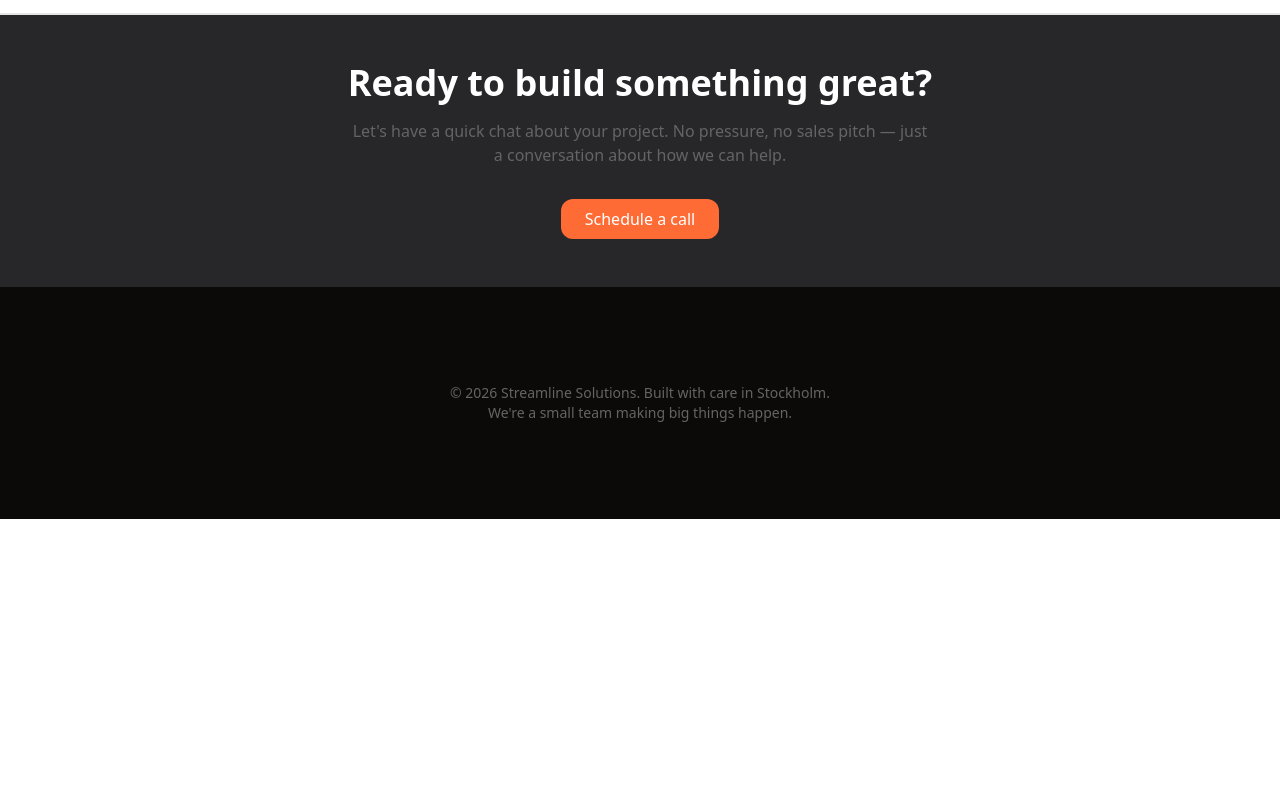
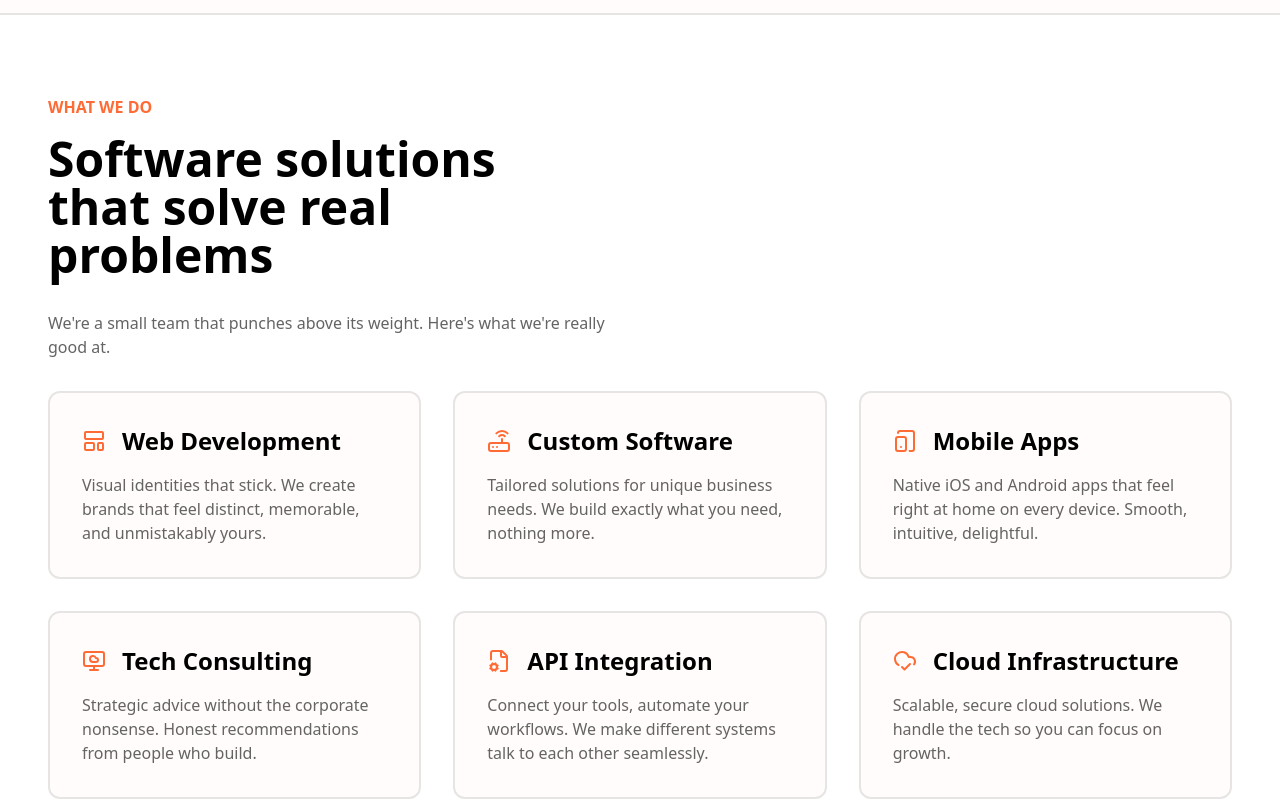
Before and after one commit to DuckGroup/streamline_solutions, a Next.js app: page / in a window 1280 px wide. Shown: the part 1020-1820 px from the top of the page. Before the commit the page ends 1539 px from the top, so only its background shows below. Built offline with nearby package versions, Linux system fonts and the light colour scheme.

Commit message:
add serviceCard

```diff
--- a/app/components/header.tsx
+++ b/app/components/header.tsx
@@ -2,7 +2,7 @@ import { Button } from "./button";
 
 export const Header = () => {
   return (
-    <header className="flex flex-row py-4 px-4 md:px-12 justify-between items-center border-b-2 border-stone-200">
+    <header className="flex flex-row py-4 px-4 md:px-12 justify-between items-center border-b-2 border-stone-200 bg-hanuman/2">
       <h1 className="font-bold text-xl">
         Streamline <span className="text-hanuman">Solutions</span>
       </h1>
--- /dev/null
+++ b/app/components/serviceCard.tsx
@@ -0,0 +1,23 @@
+import { LayoutTemplate } from "lucide-react";
+import { LucideProps } from "lucide-react";
+
+export const ServiceCard = ({
+  children,
+  title,
+  icon: Icon = LayoutTemplate,
+}: {
+  children: React.ReactNode;
+  title: string;
+  icon?: React.ComponentType<LucideProps>;
+}) => {
+  return (
+    <div className="flex flex-col gap-4 bg-hanuman/2 border-2 border-stone-200 hover:border-hanuman transition rounded-xl p-8 min-w-64 max-w-96">
+      <div className="flex flex-row items-center gap-4">
+        <Icon color="#ff6b35" />
+        <h3 className="text-2xl font-semibold">{title}</h3>
+      </div>
+
+      <p>{children}</p>
+    </div>
+  );
+};
--- a/app/page.tsx
+++ b/app/page.tsx
@@ -2,27 +2,29 @@ import { Header } from "./components/header";
 import { Footer } from "./components/footer";
 import { Button } from "./components/button";
 import { WhiteButton } from "./components/whiteButton";
+import { ServiceCard } from "./components/serviceCard";
+import { CloudCheck, FileCog, LayoutTemplate, MonitorCloud, Router, TabletSmartphone } from "lucide-react";
 
 export default function Home() {
   return (
     <main className="flex flex-col">
       <Header />
 
-      <section className="px-4 md:px-12 flex flex-col gap-8 py-20 border-b-2 border-stone-200">
+      <section className="px-4 md:px-12 flex flex-col gap-8 py-20 border-b-2 border-stone-200 bg-hanuman/2">
         <div className="flex flex-col border-b-2 border-stone-200 w-fit w-max-160 md:w-160 gap-4 pb-16">
           <h2 className="text-6xl leading-tight font-bold text-gray-900 tracking-tight pb-4">
-          We build <span className="text-hanuman">software</span> that actually
-          works for your business
+            We build <span className="text-hanuman">software</span> that
+            actually works for your business
           </h2>
           <p>
             No fluff, no buzzwords. Just well-crafted websites, custom software,
-          and digital solutions built by people who care about getting it right.
+            and digital solutions built by people who care about getting it
+            right.
           </p>
           <div className="flex flex-row gap-4">
             <Button>Start</Button>
             <WhiteButton>See what we do</WhiteButton>
           </div>
-
         </div>
         <ul className="grid grid-cols-2 gap-16 pb-32 w-fit">
           <li className="flex flex-col gap-2">
@@ -43,7 +45,44 @@ export default function Home() {
           </li>
         </ul>
       </section>
-      <div></div>
+      <section className="px-4 md:px-12 flex flex-col gap-8 py-20 border-b-2 border-stone-200">
+        <div className="flex flex-col gap-4 w-max-140 md:w-140">
+          <h4 className="text-hanuman font-semibold">WHAT WE DO</h4>
+          <h3 className="font-bold text-5xl pb-4">
+            Software solutions that solve real problems
+          </h3>
+          <p>
+            We&apos;re a small team that punches above its weight. Here&apos;s
+            what we&apos;re really good at.
+          </p>
+        </div>
+        <div className="grid grid-cols-1 sm:grid-cols-2 lg:grid-cols-3 gap-8 w-fit">
+          <ServiceCard title="Web Development" icon={LayoutTemplate}>
+            Visual identities that stick. We create brands that feel distinct,
+            memorable, and unmistakably yours.
+          </ServiceCard>
+          <ServiceCard title="Custom Software" icon={Router}>
+            Tailored solutions for unique business needs. We build exactly what
+            you need, nothing more.
+          </ServiceCard>
+          <ServiceCard title="Mobile Apps" icon={TabletSmartphone}>
+            Native iOS and Android apps that feel right at home on every device.
+            Smooth, intuitive, delightful.
+          </ServiceCard>
+          <ServiceCard title="Tech Consulting" icon={MonitorCloud}>
+            Strategic advice without the corporate nonsense. Honest
+            recommendations from people who build.
+          </ServiceCard>
+          <ServiceCard title="API Integration" icon={FileCog}>
+            Connect your tools, automate your workflows. We make different
+            systems talk to each other seamlessly.
+          </ServiceCard>
+          <ServiceCard title="Cloud Infrastructure" icon={CloudCheck}>
+            Scalable, secure cloud solutions. We handle the tech so you can
+            focus on growth.
+          </ServiceCard>
+        </div>
+      </section>
       <Footer />
     </main>
   );
--- a/package.json
+++ b/package.json
@@ -9,6 +9,7 @@
     "lint": "eslint"
   },
   "dependencies": {
+    "lucide-react": "^0.562.0",
     "next": "16.1.3",
     "react": "19.2.3",
     "react-dom": "19.2.3"
```
Also changed, not shown: 1 other file (tests, documents, lock files or other folders). Lines whose indentation alone changed are shown as unchanged.
